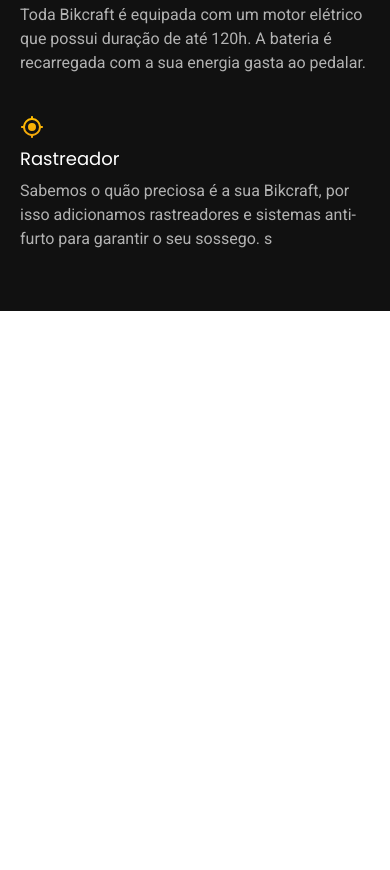
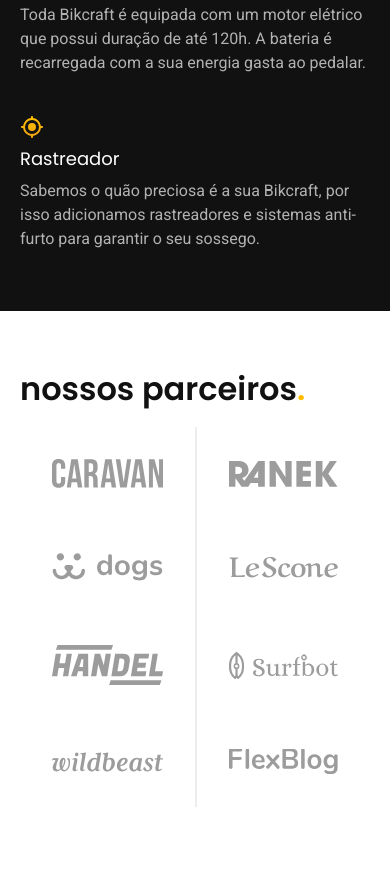
Before and after one commit to julia-stamborovski/bikcraft, a plain HTML site: page index.html in a window 390 px wide. Shown: the part 1970-2840 px from the top of the page. Drawn offline with Linux system fonts and the light colour scheme.

Commit message:
Parceiros

```diff
--- /dev/null
+++ b/css/home/parceiros.css
@@ -0,0 +1,71 @@
+.parceiros
+{
+    padding-top: 60px;
+    padding-bottom: 120px;
+
+}
+
+.parceiros h2
+{
+    margin-bottom: 60px;
+}
+
+.parceiros ul
+{
+    padding: 0 20px;
+    max-width: 1400px;
+    display: grid;
+    grid-template-columns: repeat(4,1fr);
+    margin: 0 auto;
+}
+
+.parceiros li
+{
+    display: flex;
+    padding: 32px ;
+    border-left: 2px solid var(--cor-2);
+}
+
+.parceiros img
+{
+    margin: auto;
+}
+
+.parceiros li:first-child
+.parceiros li:nth-child(5)
+{
+    border-left: none;
+}
+
+.parcerios li:nth-child(n + 5)
+{
+    border-top: 2px solid var(--cor-2);
+}
+
+/* Responsivo */
+
+@media (max-width: 800px)
+{
+    .parceiros
+    {
+        padding-bottom: 60px;
+    }
+    .parceiros h2
+    {
+        margin-bottom: 20px;
+    }
+
+    .parceiros ul
+    {
+        grid-template-columns: repeat(2, 1fr);
+    }
+    .parcerios li:nth-child(n + 3)
+    {
+        border-top: 2px solid var(--cor-2);
+    }
+
+    .parceiros li:nth-child(odd)
+    {
+        border-left: none;
+    }
+}
--- a/css/style.css
+++ b/css/style.css
@@ -16,3 +16,6 @@
 
 /* Bicicletas */
 @import './bicicletas/bicicletas-lista.css';
+
+/* Parceiros */
+@import './home/parceiros.css';
--- a/index.html
+++ b/index.html
@@ -115,7 +115,7 @@
                         <h3 class="font-1-m cor-0">Rastreador</h3>
                         <p class="font-2-s cor-5">Sabemos o quão preciosa é a sua Bikcraft, por isso adicionamos
                             rastreadores e sistemas anti-furto para garantir o seu sossego.
-              s          </p>
+                       </p>
                     </div>
                 </div>
             </div>
@@ -126,5 +126,25 @@
         </div>
     </article>
 
+    <!-- parceiros -->
+
+    <section class="parceiros" aria-label="Nossos Parceiros">
+        <h2 class="container font-1-xxl">nossos parceiros<span class="cor-p1">.</span>
+        </h2>
+
+        <ul>
+            <li><img src="./img/parceiros/caravan.svg" alt="Empresa parceira Caravan"></li>
+            <li><img src="./img/parceiros/ranek.svg" alt="Empresa parceira Ranek"></li>
+            <li><img src="./img/parceiros/dogs.svg" alt="Empresa parceira Dogs"></li>
+            <li><img src="./img/parceiros/lescone.svg" alt="Empresa parceira Lescone"></li>
+            <li><img src="./img/parceiros/handel.svg" alt="Empresa parceira Handel"></li>
+            <li><img src="./img/parceiros/surfbot.svg" alt="Empresa parceira Surfbot"></li>
+            <li><img src="./img/parceiros/wildbeast.svg" alt="Empresa parceira Wildbeast"></li>
+            <li><img src="./img/parceiros/flexblog.svg" alt="Empresa parceira Flexblog"></li>
+
+        </ul>
+
+    </section>
+
     </body>
 </html>
```
